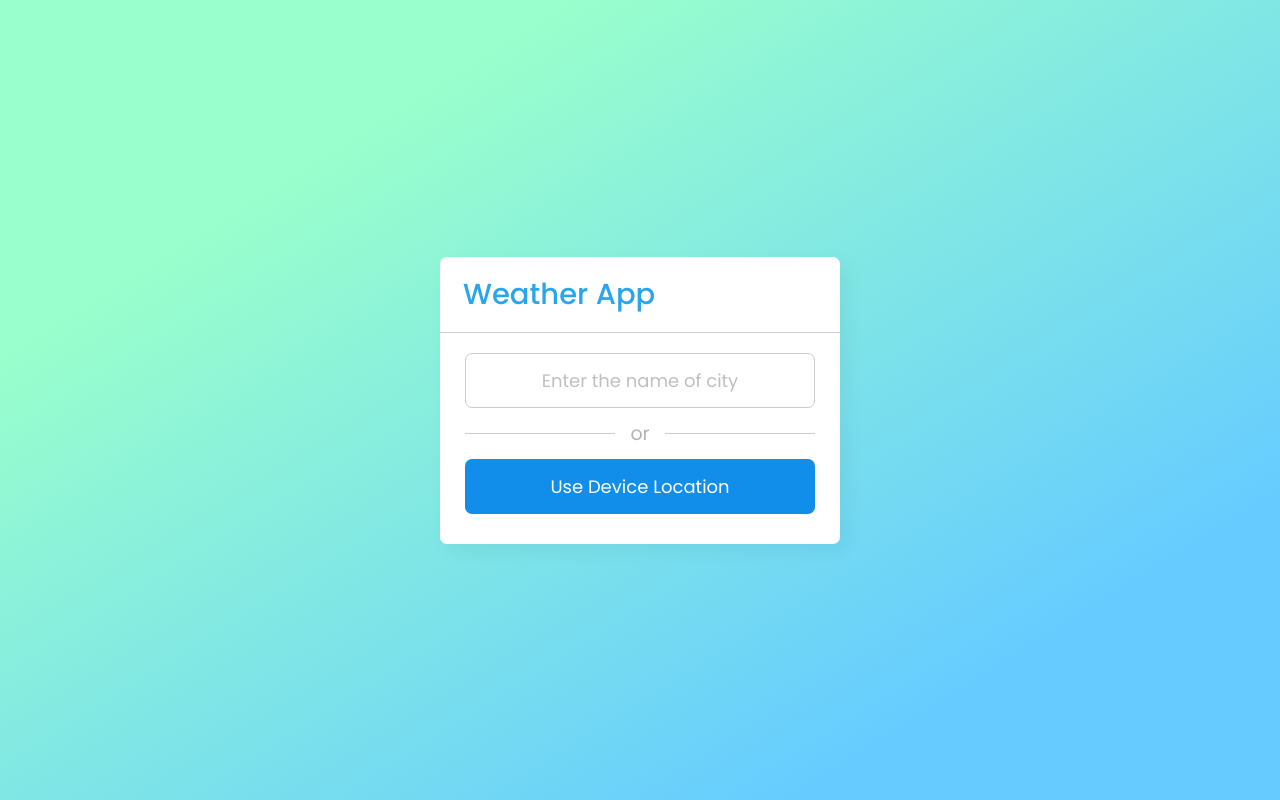
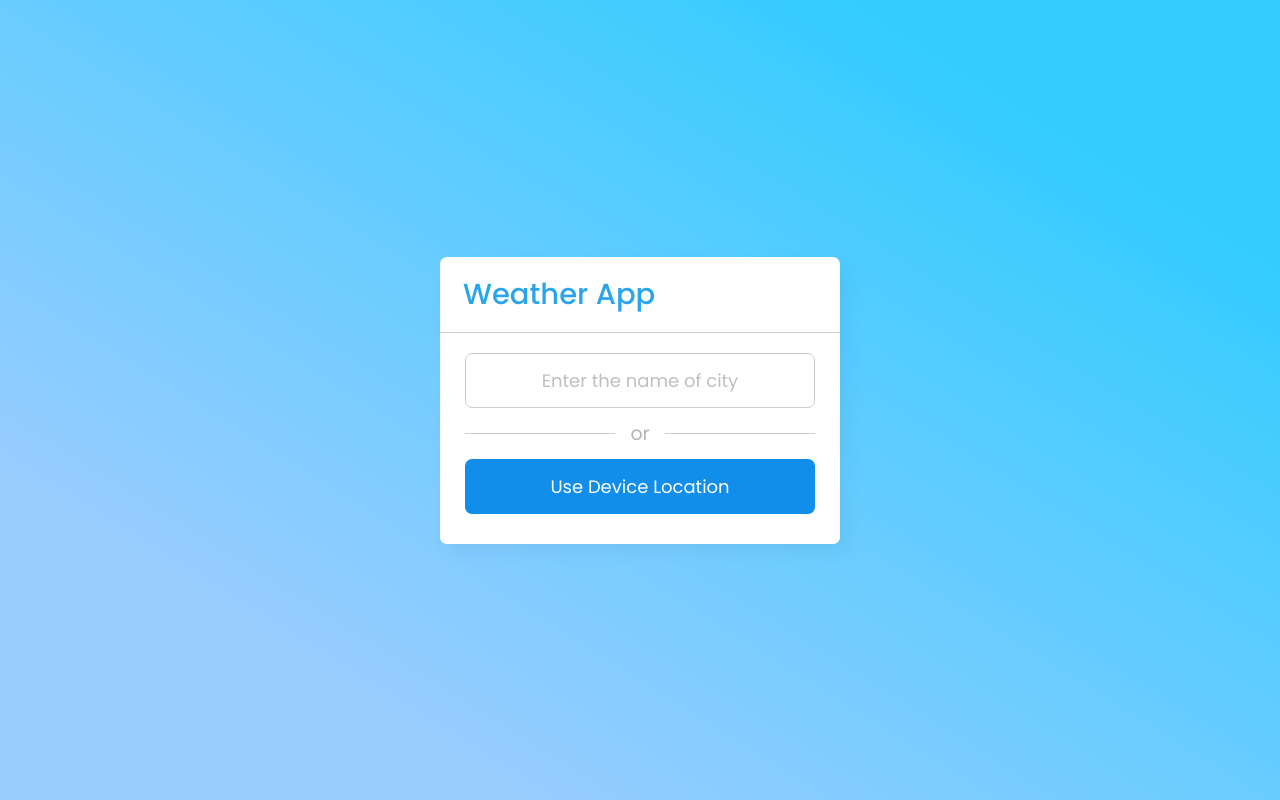
Before and after one commit to sravyakaviti/Weather-app, a plain HTML site: page index.html in a window 1280 px wide. Drawn offline with nearby package versions, Linux system fonts and the light colour scheme.

Commit message:
Update style.css

```diff
--- a/style.css
+++ b/style.css
@@ -10,7 +10,7 @@ body{
   align-items: center;
   justify-content: center;
   min-height: 100vh;
-  background: linear-gradient(to top left, #66ccff 19%, #99ffcc 78%);
+  background: linear-gradient(to bottom left, #33ccff 16%, #99ccff 80%);
 }
 ::selection{
   color: #fff;
```
